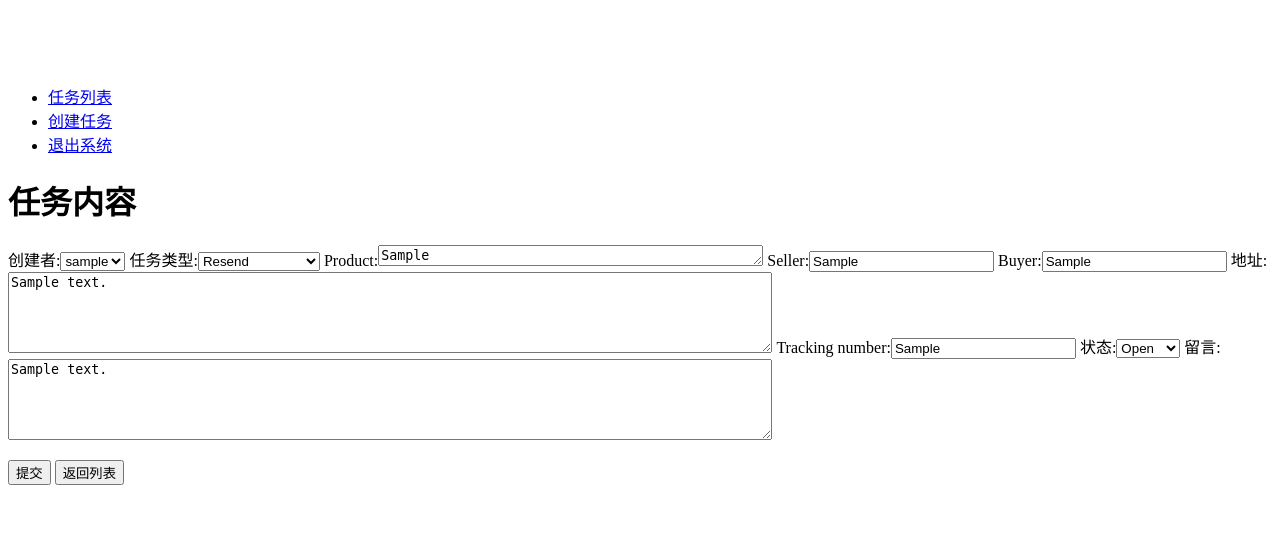
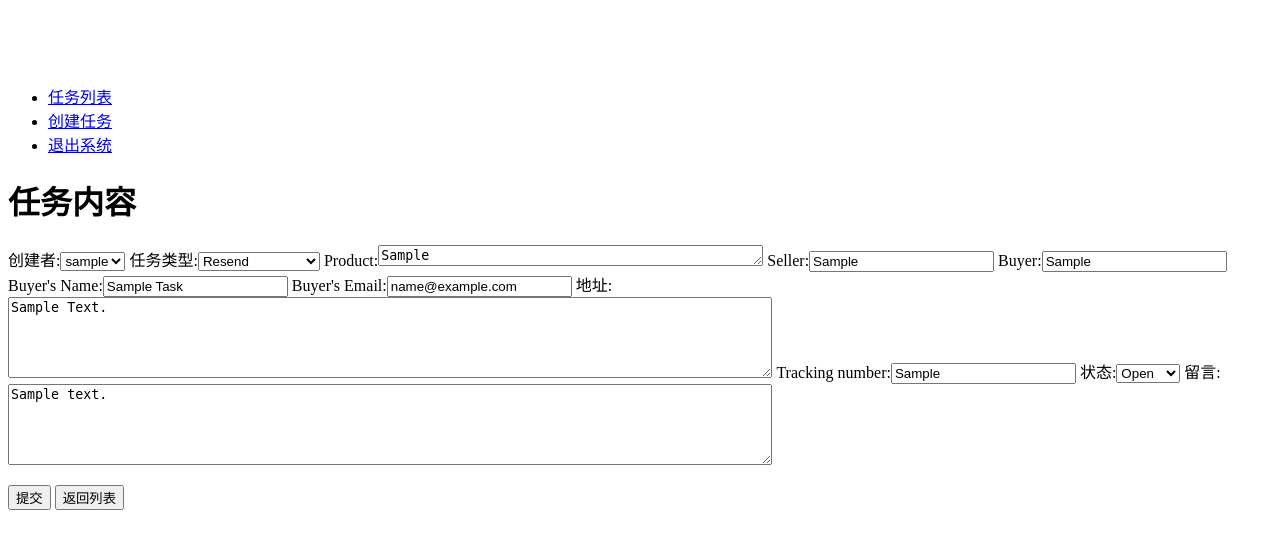
Before and after one commit to crumpx/ebaytodolist, a Django app: page /taskdetial/1/ in a window 1280 px wide. Shown: the top 549 px of the page. Run offline with Django 3.2, Linux system fonts and the light colour scheme; a user stored in the database is signed in; tables that the repository leaves empty hold one stand-in row (values such as "Sample post"); some libraries are stand-ins or nearby versions.

Commit message:
add tables

```diff
--- a/requirements.txt
+++ b/requirements.txt
@@ -1,10 +1,9 @@
 Django==1.6.5
+South==0.8.4
 dj-database-url==0.3.0
 dj-static==0.0.5
 django-bootstrap-toolkit==2.15.0
 django-toolbelt==0.0.1
 gunicorn==18.0
-psycopg2==2.5.3
 pystache==0.5.4
 static==1.0.2
-wsgiref==0.1.2
--- a/tasks/forms.py
+++ b/tasks/forms.py
@@ -45,6 +45,8 @@ class TaskForm(forms.Form):
     product = forms.CharField(label=u'Product',required=True, widget=forms.Textarea(attrs={'rows':1,'style':'width:30%'}))
     seller = forms.CharField(label=u'Seller',required=True)
     buyer = forms.CharField(label=r'Buyer',required=True)
+    buyername= forms.CharField(label=r"Buyer's Name",required=True)
+    buyeremail = forms.CharField(label=r"Buyer's Email",required=False)
     address = forms.CharField(
         required=True,
         label=u'地址',
--- a/tasks/models.py
+++ b/tasks/models.py
@@ -12,6 +12,8 @@ class Task(models.Model):
     product = models.CharField(max_length=200, blank=True, null=True)
     seller = models.CharField(max_length=200, blank=True, null=True)
     buyer = models.CharField(max_length=200, blank=True, null=True)
+    buyername= models.CharField(max_length=200, blank=True, null=True)
+    buyeremail = models.CharField(max_length=200, blank=True, null=True)
     address = models.CharField(max_length=200, blank=True, null=False)
     tracking = models.CharField(max_length=50, blank=True, null=True)
     status = models.CharField(max_length=1, choices=STATUS)
--- a/tasks/views.py
+++ b/tasks/views.py
@@ -75,7 +75,9 @@ def taskdetial(request, param=None):
                              'product':task.product, \
                              'seller': task.seller, \
                              'buyer': task.buyer, \
-                             'address': task.address, \
+                             'buyername': task.buyername.title(), \
+                             'buyeremail': task.buyeremail, \
+                             'address': task.address.title(), \
                              'tracking': task.tracking, \
                              'status': task.status, \
                              'comment':task.comment, \
@@ -92,8 +94,12 @@ def taskdetial(request, param=None):
                 task.product = form.cleaned_data['product']
                 task.seller = form.cleaned_data['seller']
                 task.buyer = form.cleaned_data['buyer']
-                task.address = form.cleaned_data['address']
+                task.buyername= form.cleaned_data['buyername'].title()
+                task.buyeremail= form.cleaned_data['buyeremail']
+                task.address = form.cleaned_data['address'].title()
                 task.tracking = form.cleaned_data['tracking']
+   #             if task.tracking:
+    #                send_email_to_buyer(request, form.cleaned_data['buyeremail'])
                 task.status = form.cleaned_data['status']
                 task.comment = form.cleaned_data['comment']
                 task.lastupdatedtime = datetime.datetime.now()
@@ -107,7 +113,9 @@ def taskdetial(request, param=None):
                     product = form.cleaned_data['product'],
                     seller = form.cleaned_data['seller'],
                     buyer = form.cleaned_data['buyer'],
-                    address = form.cleaned_data['address'],
+                    buyername = form.cleaned_data['buyername'].title(),
+                    buyeremail = form.cleaned_data['buyeremail'],
+                    address = form.cleaned_data['address'].title(),
                     tracking = form.cleaned_data['tracking'],
                     status = form.cleaned_data['status'],
                     comment = form.cleaned_data['comment'],
@@ -115,8 +123,10 @@ def taskdetial(request, param=None):
                     lastupdatedtime = datetime.datetime.now()
                     )
                 task.save()
+ #               if form.cleaned_data['tracking']:
+  #                  send_email_to_buyer(request, form.cleaned_data['tracking'])
                 return HttpResponseRedirect('/tasklist/')
+        return render_to_response('taskdetial.html',RequestContext(request,{'form':form,}))
 
-#                return render_to_response('base.html',RequestContext(request,{'createtask_success':True,}))
-
-        return render_to_response('taskdetial.html',RequestContext(request,{'form':form,}))
+#def send_email_to_buyer(request,buyeremail):
+#    print 'hello~~~', buyeremail
--- a/todolist/settings.py
+++ b/todolist/settings.py
@@ -38,6 +38,7 @@ INSTALLED_APPS = (
     'django.contrib.staticfiles',
     'tasks',
     'bootstrap_toolkit',
+    'south'
 
 )
 
@@ -86,7 +87,7 @@ STATIC_URL = '/static/'
 
 # Parse database configuration from $DATABASE_URL
 import dj_database_url
-DATABASES['default'] =  dj_database_url.config()
+#DATABASES['default'] =  dj_database_url.config()
 
 # Honor the 'X-Forwarded-Proto' header for request.is_secure()
 SECURE_PROXY_SSL_HEADER = ('HTTP_X_FORWARDED_PROTO', 'https')
--- a/todolist/wsgi.py
+++ b/todolist/wsgi.py
@@ -11,7 +11,7 @@ import os
 os.environ.setdefault("DJANGO_SETTINGS_MODULE", "todolist.settings")
 
 from django.core.wsgi import get_wsgi_application
-application = get_wsgi_application()
+#application = get_wsgi_application()
 
 from dj_static import Cling
 
```
Also changed, not shown: tasks/templates/tasklist.html (+7 -1 lines), tasks/migrations/0001_initial.py (added), tasks/migrations/__init__.py (added), 1 other file.
